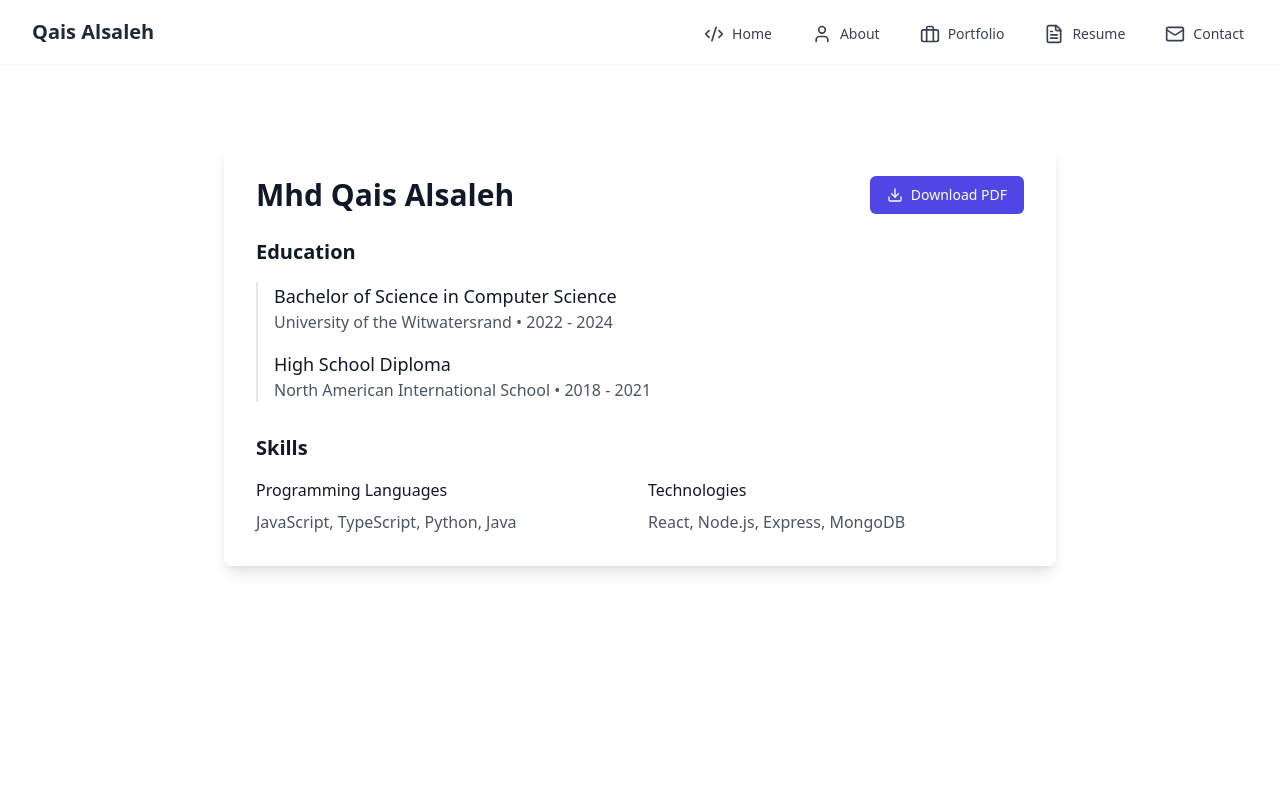
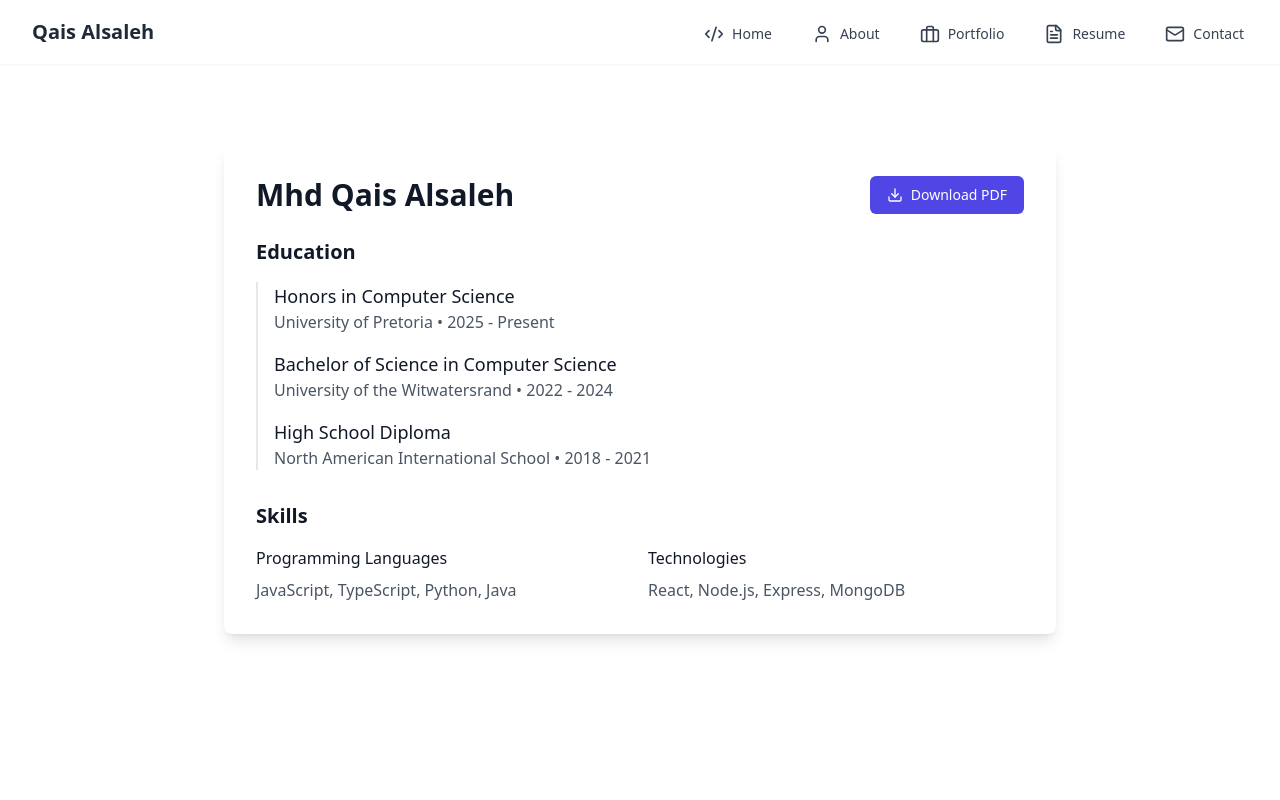
Before and after one commit to qais-mle7y/Portfolio, a React (Vite) app: page /resume in a window 1280 px wide. Shown: the top 800 px of the page. Built offline with nearby package versions, Linux system fonts and the light colour scheme.

Commit message:
Add honors degree in Computer Science to education section of Resume

```diff
--- a/src/pages/Resume.tsx
+++ b/src/pages/Resume.tsx
@@ -31,6 +31,10 @@ const Resume = () => {
             <section className="mb-8">
               <h2 className="text-xl font-semibold text-gray-900 mb-4">Education</h2>
               <div className="border-l-2 border-gray-200 pl-4">
+              <div className="mb-4">
+                  <h3 className="text-lg font-medium text-gray-900">Honors in Computer Science</h3>
+                  <p className="text-gray-600">University of Pretoria • 2025 - Present</p>
+                </div>
                 <div className="mb-4">
                   <h3 className="text-lg font-medium text-gray-900">Bachelor of Science in Computer Science</h3>
                   <p className="text-gray-600">University of the Witwatersrand • 2022 - 2024</p>
```
